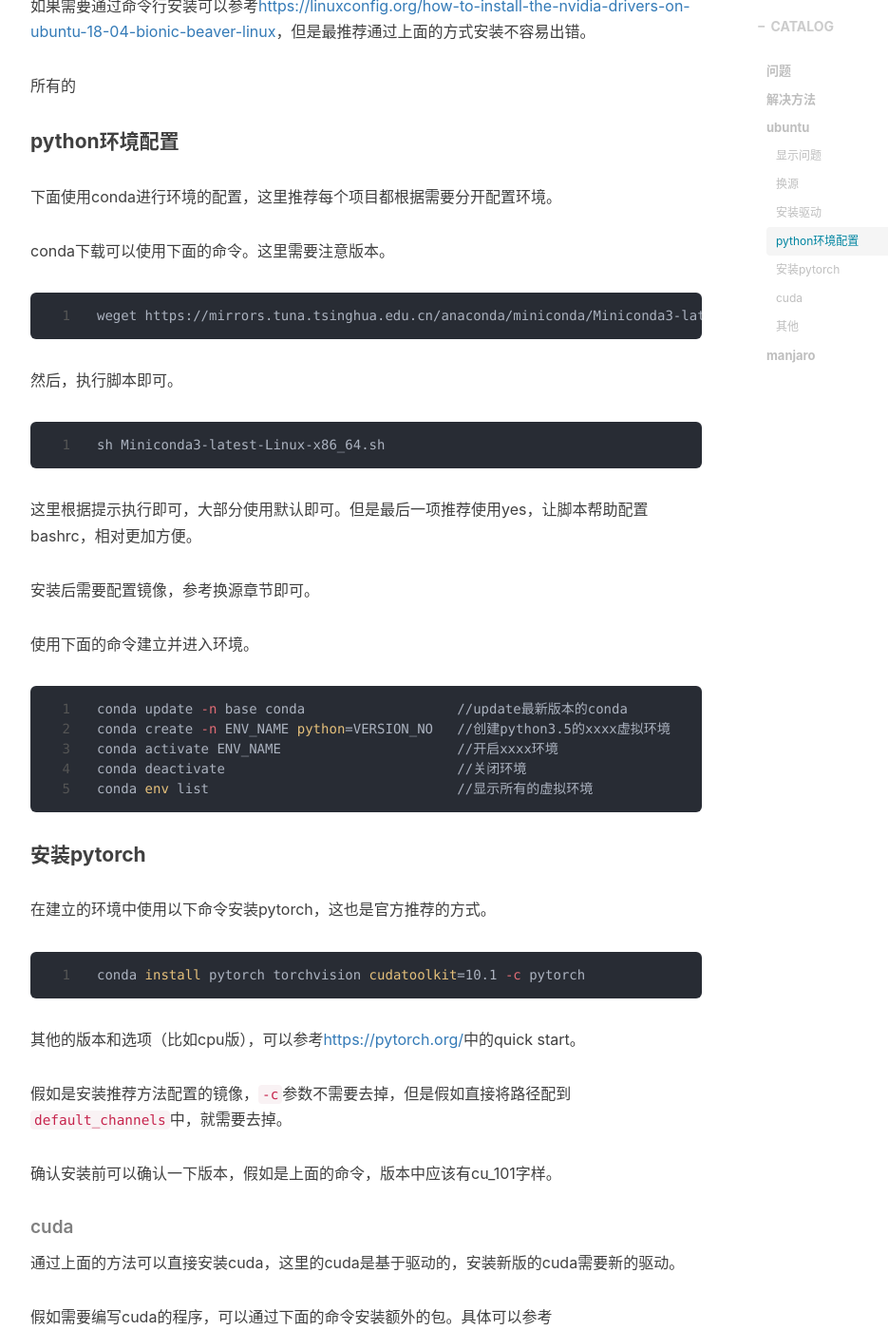
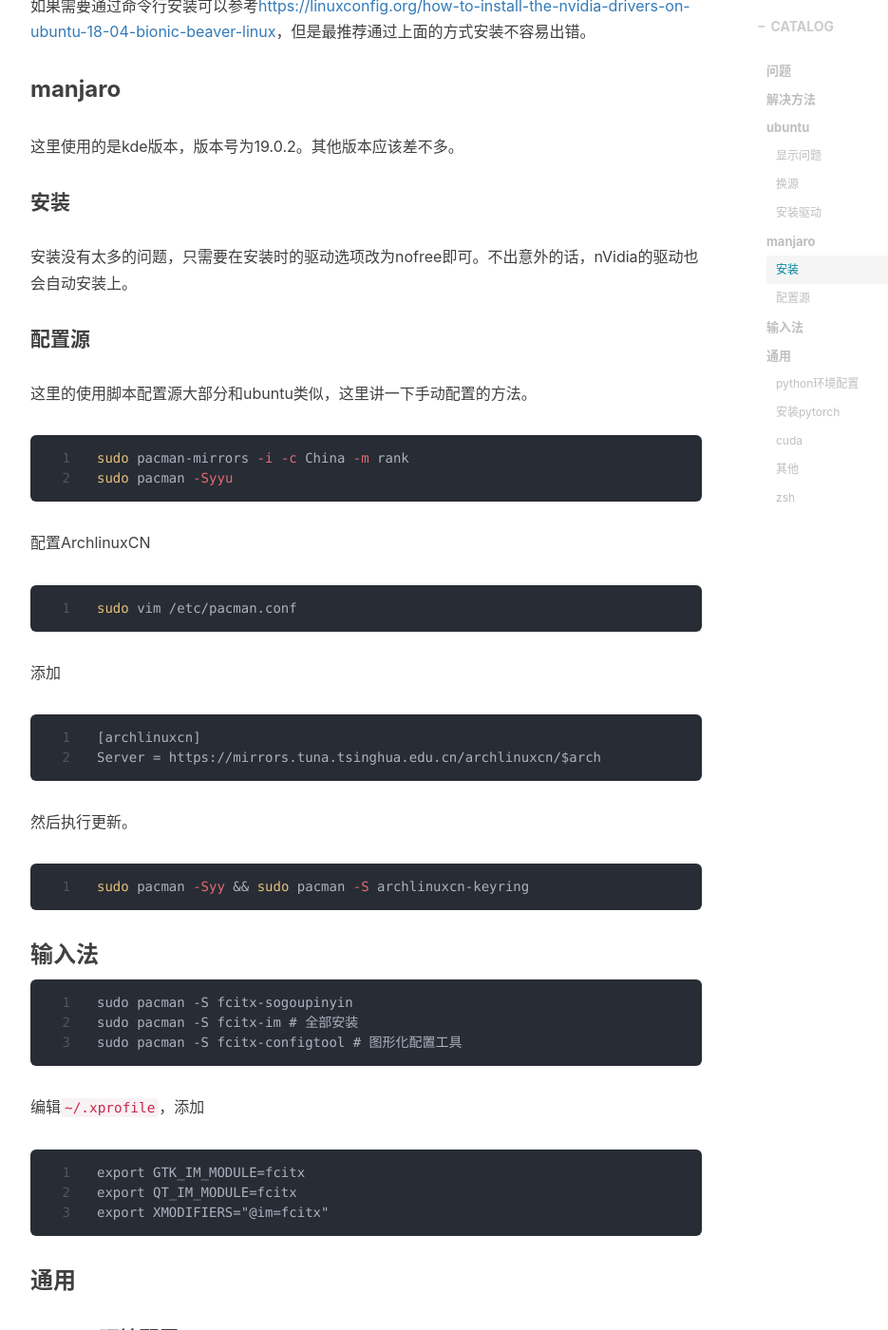
Before and after one commit to gcrth/gcrth.github.io, a Jekyll site: the page built from _posts/2020-04-02-system-setup.markdown, in a window 1280 px wide and 1400 px high, scrolled down 1847 px. Shown: the whole window at 95% size, without its empty margins (233-1168 px from the left). Built offline with Jekyll 4.4.1, drawn with Linux system fonts in a browser that asks for light colours; nearby versions of some CDN libraries; comment, search, counter and statistics services are not loaded; some of the changed text lies outside the part shown.

Commit message:
update blog

````diff
--- a/CNAME
+++ /dev/null
@@ -1 +0,0 @@
-gcrth.github.io
--- a/_posts/2020-04-02-system-setup.markdown
+++ b/_posts/2020-04-02-system-setup.markdown
@@ -52,7 +52,53 @@ python oh-my-tuna.py
 
 如果需要通过命令行安装可以参考<https://linuxconfig.org/how-to-install-the-nvidia-drivers-on-ubuntu-18-04-bionic-beaver-linux>，但是最推荐通过上面的方式安装不容易出错。
 
-所有的
+### manjaro
+
+这里使用的是kde版本，版本号为19.0.2。其他版本应该差不多。
+
+#### 安装
+
+安装没有太多的问题，只需要在安装时的驱动选项改为nofree即可。不出意外的话，nVidia的驱动也会自动安装上。
+
+#### 配置源
+
+这里的使用脚本配置源大部分和ubuntu类似，这里讲一下手动配置的方法。
+
+
+```bash
+sudo pacman-mirrors -i -c China -m rank
+sudo pacman -Syyu
+```
+
+配置ArchlinuxCN
+```bash
+sudo vim /etc/pacman.conf
+```
+添加
+```
+[archlinuxcn]
+Server = https://mirrors.tuna.tsinghua.edu.cn/archlinuxcn/$arch
+```
+然后执行更新。
+```bash
+sudo pacman -Syy && sudo pacman -S archlinuxcn-keyring
+```
+
+### 输入法
+
+```
+sudo pacman -S fcitx-sogoupinyin
+sudo pacman -S fcitx-im # 全部安装
+sudo pacman -S fcitx-configtool # 图形化配置工具
+```
+编辑`~/.xprofile`，添加
+```
+export GTK_IM_MODULE=fcitx
+export QT_IM_MODULE=fcitx
+export XMODIFIERS="@im=fcitx"
+```
+
+### 通用
 
 #### python环境配置
 
@@ -116,8 +162,6 @@ conda install -c conda-forge cudatoolkit-dev
 pip install -r requirement.txt
 ```
 
-### manjaro
-
-这里使用的是kde版本，版本号为19.0.2。其他版本应该差不多。
+#### zsh
 
 >未完待续
````
